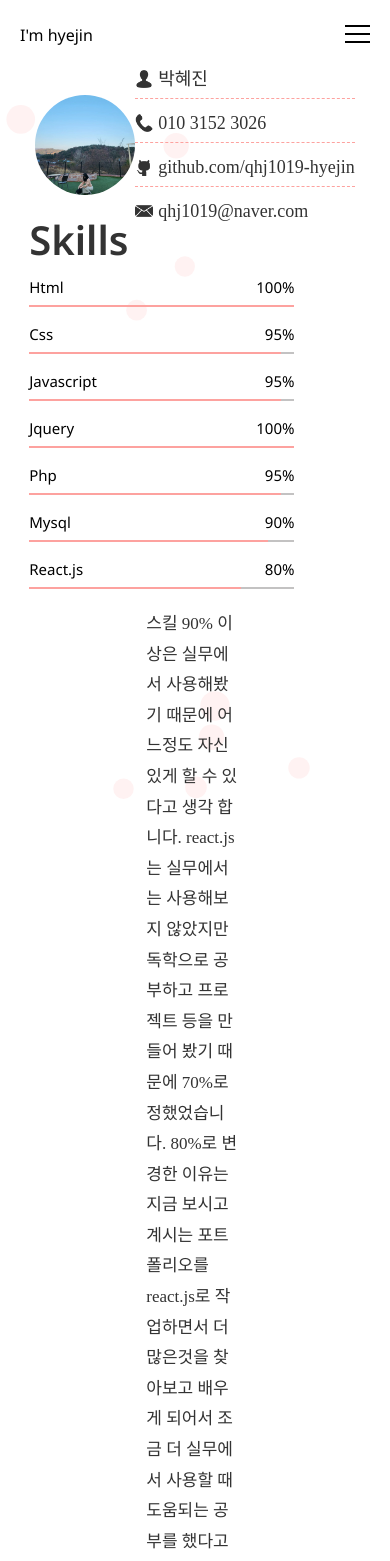
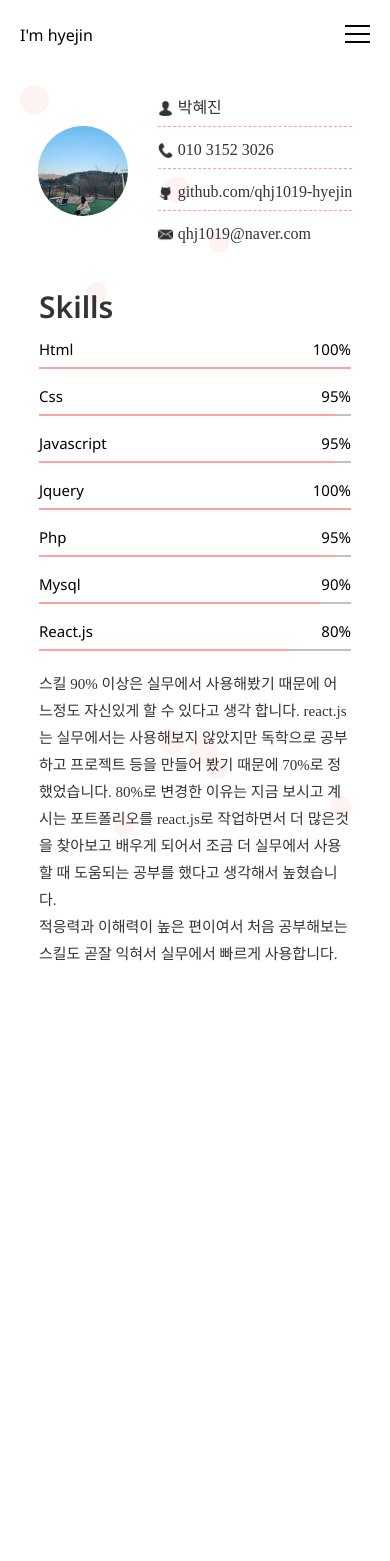
Before and after one commit to qhj1019-hyejin/myPortfolio, a React (Create React App) app: page /about in a window 390 px wide. Shown: the top 1561 px of the page. After the commit the page ends 998 px from the top, so only its background shows below. Built offline with nearby package versions, Linux system fonts and the light colour scheme; a web font is replaced by a local one.

Commit message:
1월17일

```diff
--- a/src/common.css
+++ b/src/common.css
@@ -61,6 +61,9 @@
 @media screen and (max-width: 768px) {
     .pc { display: none; }
     .mobile { display:block; }
+
+    .tlt { font-size: 3rem;}
+
 }
 
 @media screen and (max-width: 360px) {
--- a/src/components/about/About.module.css
+++ b/src/components/about/About.module.css
@@ -79,16 +79,34 @@
     }
     .leftBox {
         margin: 0;
+        margin-top: 3rem;
         display: flex;
         align-items: center;
     }
     .leftBox .aboutImg {
         margin:0;
-        width: 10rem;
-        height: 10rem;
+        width: 9rem;
+        height: 9rem;
+        margin-right: 3rem;
+    }
+    .leftBox .aboutList img {
+        width: 1.5rem;
+    }
+    .leftBox .aboutList li {
+        font-size: 1.6rem;
     }
 
     .rightBox {
-        width:85%;
+        width:80%;
+        margin-top: 5rem;
     }
+    .rightBox ul {
+        width: 100%;
+    }
+
+    .aboutTxt {
+        width:80%;
+        font-size: 1.5rem;
+    }
+
 }
--- a/src/components/header/Header.module.css
+++ b/src/components/header/Header.module.css
@@ -30,6 +30,7 @@ header {
 @media screen and (max-width: 768px) {
     header {
         padding: 1rem 2rem;
+        background-color:#fff;
     }
     .headerInner {
         width: 100%;
--- a/src/components/header/header.js
+++ b/src/components/header/header.js
@@ -3,10 +3,11 @@ import style from './Header.module.css';
 import mobileMenu from "./mobileMenu";
 
 const header = (props) => {
+
     return (
         <header>
           <div className={style.headerInner}>
-            <h1>I'm hyejin</h1>
+            <h1><Link to="/">I'm hyejin</Link></h1>
             <nav className="pc">
               <ul>
                 <li><Link to="/">Home</Link></li>
--- a/src/components/project/Project.module.css
+++ b/src/components/project/Project.module.css
@@ -83,3 +83,14 @@
         background-size: 110%;
     }
 }
+
+
+/* 모바일 */
+@media screen and (max-width: 768px) {
+    .project {
+        width: 80%;
+    }
+    .swiperSlide {
+        width: 80% !important;
+    }
+}
```
